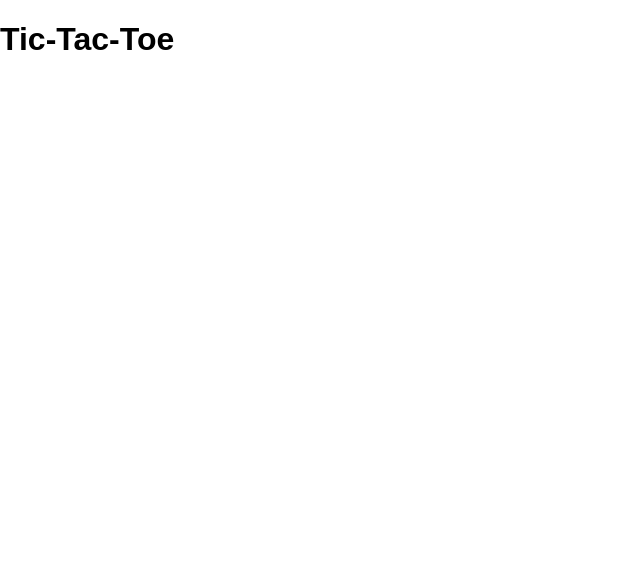
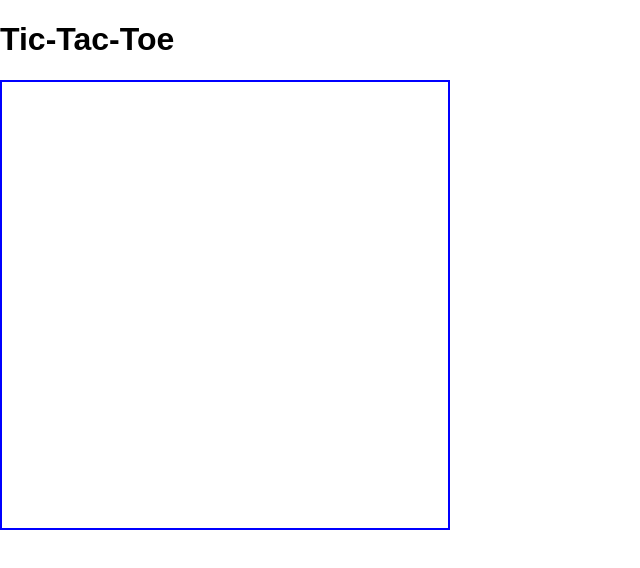
Before and after one commit to sparky9043/tic-tac-toe, a plain HTML site: page index.html in a window 1280 px wide. Shown: the whole page, without its empty margins (0-640 px from the left). Drawn offline with Linux system fonts and the light colour scheme.

Commit message:
Create container for title and game panel

```diff
--- a/index.html
+++ b/index.html
@@ -7,7 +7,10 @@
   <title>Tic-Tac-Toe | The Odin Project</title>
 </head>
 <body>
-  <h1>Tic-Tac-Toe</h1>
+  <div class="container">
+    <h1>Tic-Tac-Toe</h1>
+    <div class="panel"></div>
+  </div>
 
   <script src="script.js"></script>
 </body>
```
